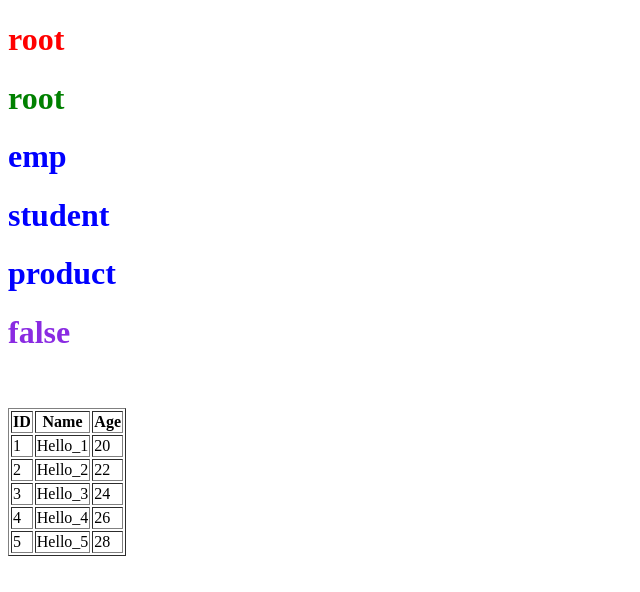
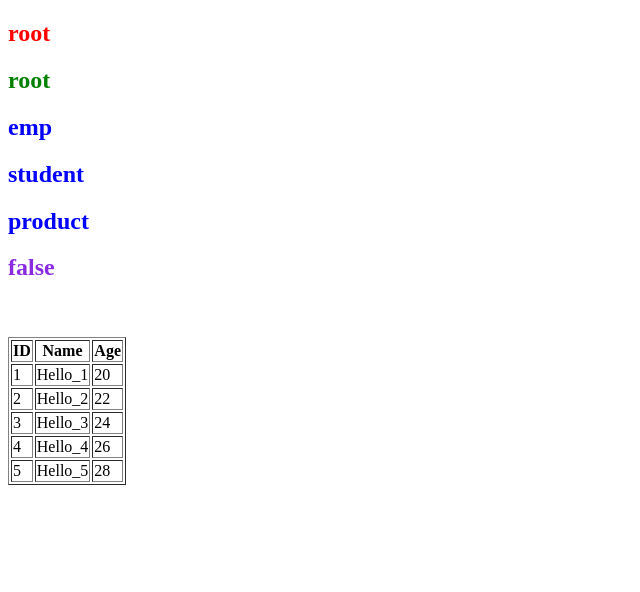
Before and after one commit to KushaKJ/AngularJS_6PM, a website: page app/Lecture@9/index.html in a window 1280 px wide. Shown: the whole page, without its empty margins (0-640 px from the left). Drawn offline with nearby package versions, Linux system fonts and the light colour scheme.

Commit message:
Changes Made in index.html Once Again

```diff
--- a/app/Lecture@9/index.html
+++ b/app/Lecture@9/index.html
@@ -10,12 +10,12 @@
                                     {id:4,name:'Hello_4',age:26},
                                     {id:5,name:'Hello_5',age:28}]">
 
-    <h1 style="color: red">{{dbuser}}</h1>
-    <h1 style="color: green">{{dbpassword}}</h1>
-    <h1 style="color: blue" ng-repeat="x in list_tables">
+    <h2 style="color: red">{{dbuser}}</h2>
+    <h2 style="color: green">{{dbpassword}}</h2>
+    <h2 style="color: blue" ng-repeat="x in list_tables">
         {{x}}
-    </h1>
-    <h1 style="color: blueviolet">{{frequent_changes}}</h1>
+    </h2>
+    <h2 style="color: blueviolet">{{frequent_changes}}</h2>
     <br><br>
     <table border="1">
         <tr>
```
